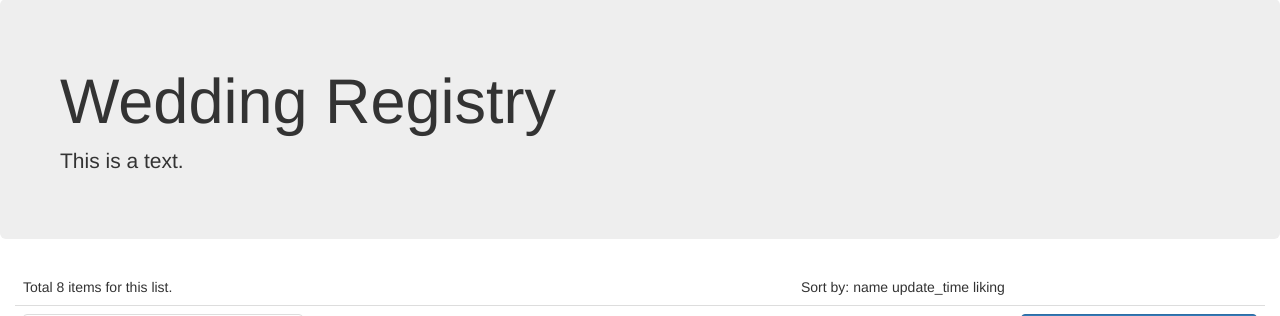
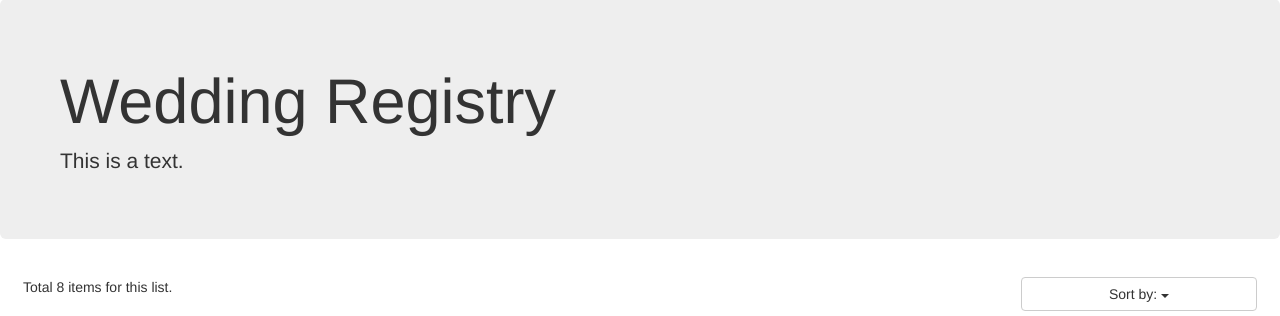
Before and after one commit to yichao-chicago/version1201, a Rails app: page /lists/1 in a window 1280 px wide. Shown: the part 51-367 px from the top of the page. Run offline with Rails 7, Linux system fonts and the light colour scheme; a user stored in the database is signed in; data comes from the database, SQL or seed files in the repository; both versions use the stored data as it was after the commit; some libraries are stand-ins or nearby versions.

Commit message:
time_ago_in_words and sort in lists/show

```diff
--- a/app/views/lists/show.html.erb
+++ b/app/views/lists/show.html.erb
@@ -17,11 +17,22 @@
     <table class="table table-hover">
       <thead>
         <tr>
-          <td>
+          <td class="col-md-3 col-sm-6 col-xs-6">
             Total <%= @list.items.count %> items for this list.
           </td>
-          <td class = "text-right">
-            Sort by: name update_time liking
+          <td class="col-md-7 col-sm-4 col-xs-5"></td>
+          <td class="col-md-2 col-sm-1 col-xs-1">
+            <div class="dropdown">
+              <button class="btn btn-default dropdown-toggle btn-block" type="button" id="dropdownMenu1" data-toggle="dropdown" aria-expanded="true">
+                Sort by:
+                <span class="caret"></span>
+              </button>
+              <ul class="dropdown-menu" role="menu" aria-labelledby="dropdownMenu1">
+                <li role="presentation"><a role="menuitem" tabindex="-1" href="#">Name</a></li>
+                <li role="presentation"><a role="menuitem" tabindex="-1" href="#">Update_time</a></li>
+                <li role="presentation"><a role="menuitem" tabindex="-1" href="#">Liking</a></li>
+              </ul>
+            </div>
           </td>
         </tr>
       </thead>
@@ -29,12 +40,12 @@
       <tbody>
         <% @list.items.each do |item| %>
           <tr>
-            <td class="col-md-3 col-sm-6 col-xs-6">
+            <td>
               <a href="<%= item.pic %>" class="thumbnail">
                 <%= image_tag(item.pic) %>
               </a>
             </td>
-            <td class="col-md-7 col-sm-4 col-xs-5">
+            <td>
               <h4>
                 <%= item.title %>
               </h3>
@@ -59,7 +70,7 @@
 
             </td>
             <% if current_user.id == @list.user_id %>
-              <td class="col-md-2 col-sm-1 col-xs-1">
+              <td>
                 <p>
                   <a href="/items/<%= item.id %>" class="btn btn-primary btn-block">
                     <i class="fa fa-search-plus fa-lg"></i> View
```
Also changed, not shown: app/views/home/people_home.html.erb (+4 -4 lines), db/development.sqlite3.
